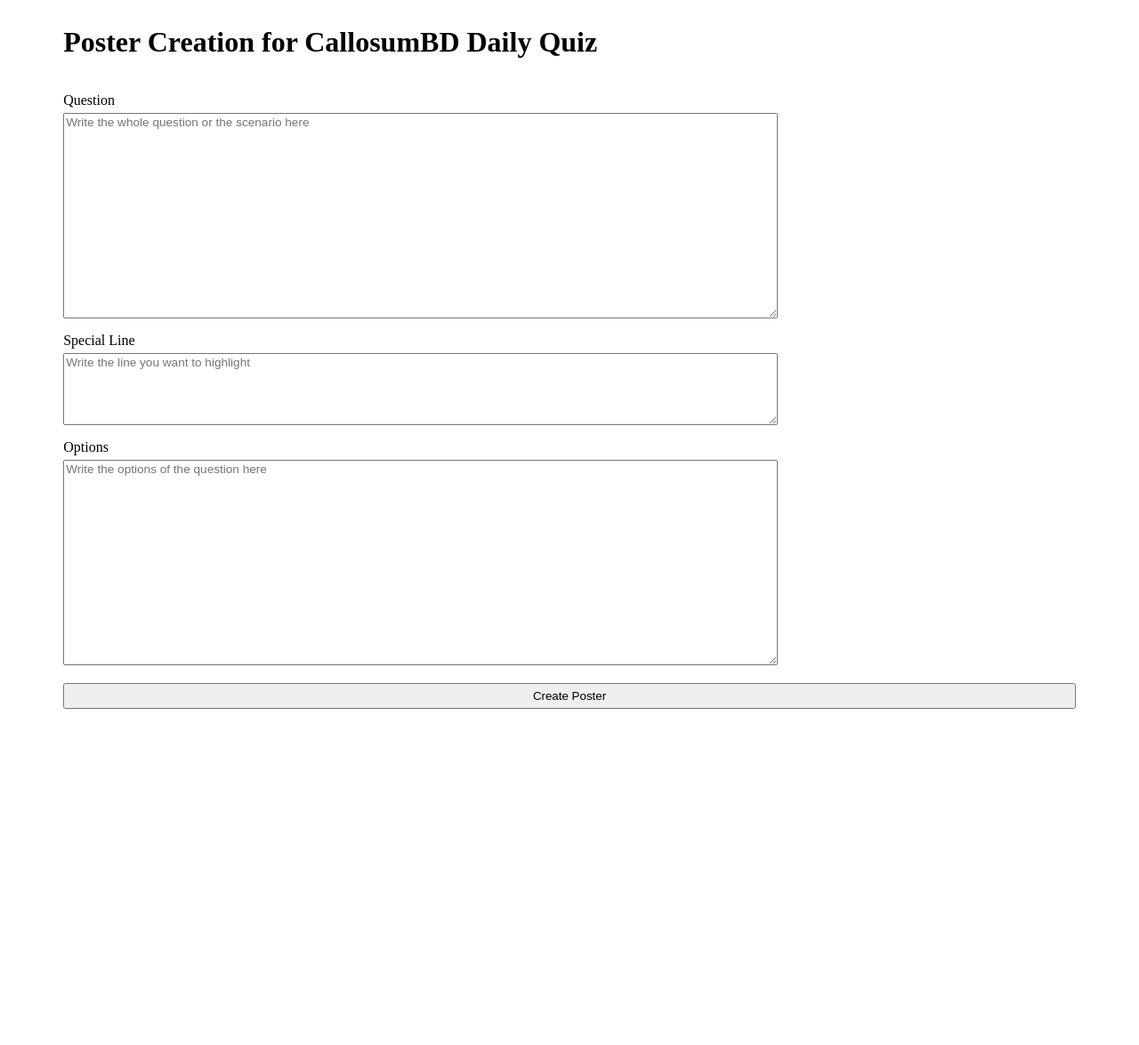
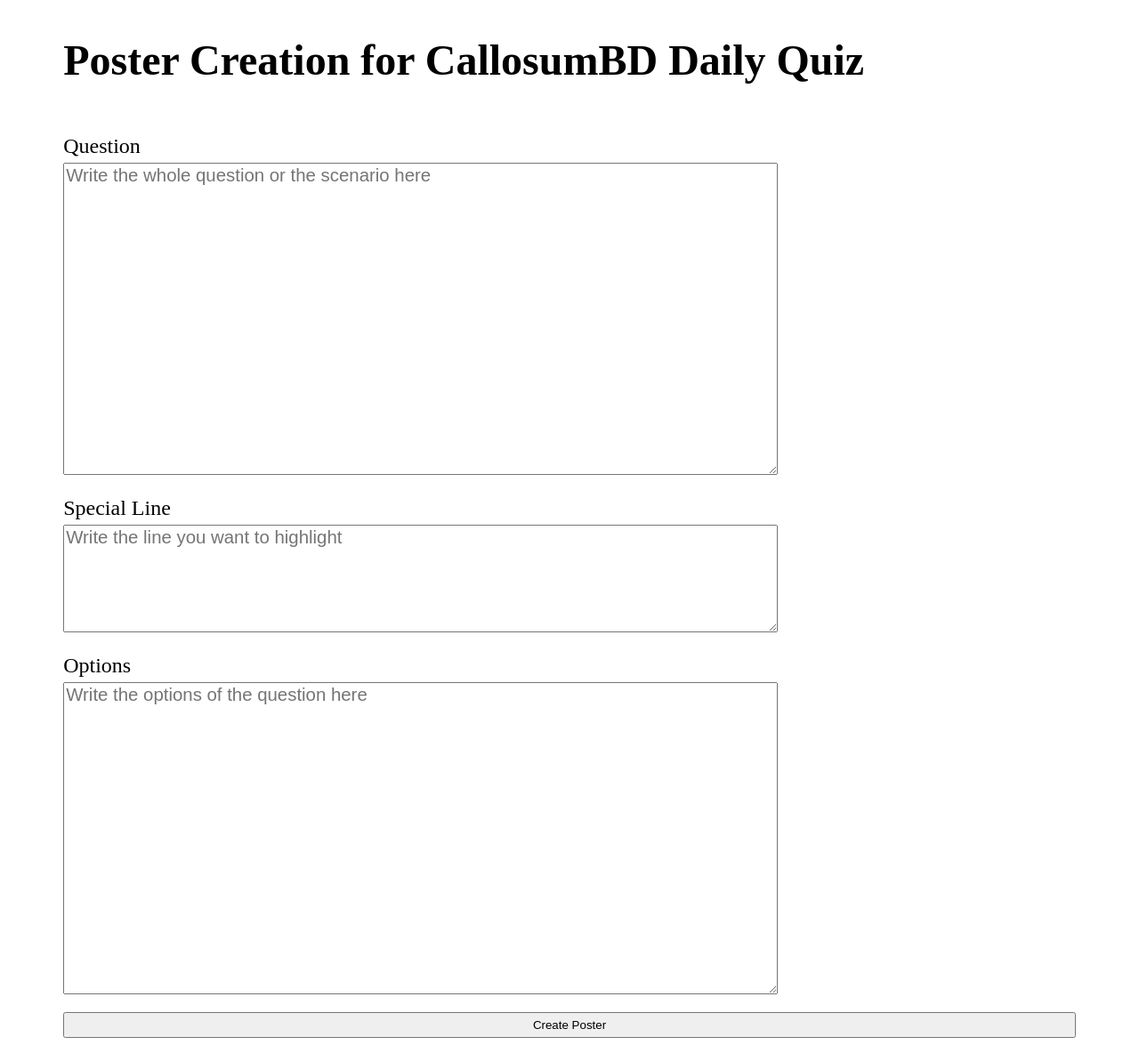
Before and after one commit to galib45/donorfind-flask-bootstrap, a Flask app: page /poster in a window 1280 px wide. Shown: the whole page at 89% size. Before the commit the page ends 797 px from the top, so only its background shows below. Run offline with Flask 2, Linux system fonts and the light colour scheme; parts of the project's set-up code (start-up, migrations or seed data) failed here and were passed over.

Commit message:
poster-creation

```diff
--- a/templates/poster.html
+++ b/templates/poster.html
@@ -9,6 +9,7 @@
 		body {
 			display: flex;
 			flex-direction: column;
+			font-size: 150%;
 		}
 		div {
 			width: 90%;
```
